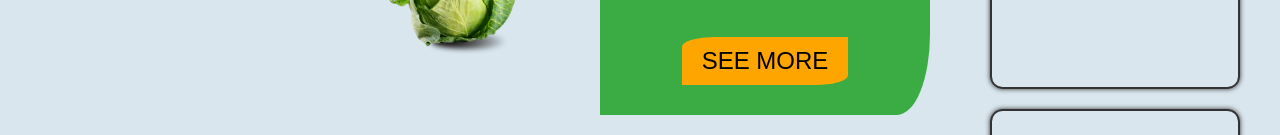
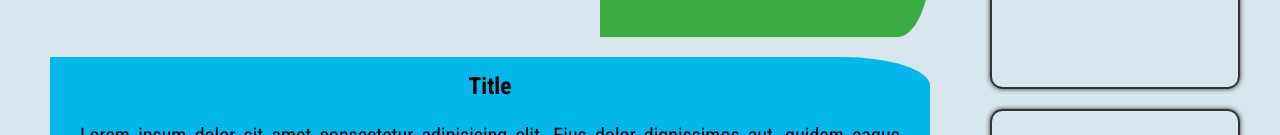
Before and after one commit to marcinsiewodnik/grocery-store-page, a plain HTML site: page index.html in a window 1280 px wide. Shown: the part 1623-1758 px from the top of the page. Drawn offline with nearby package versions, Linux system fonts and the light colour scheme.

Commit message:
Revision and small changes

```diff
--- a/css/about-section-grid.css
+++ b/css/about-section-grid.css
@@ -37,7 +37,6 @@ main .grid {
 
         font-size: 20px;
     }
-
 }
 
 main .grid div {
@@ -64,7 +63,6 @@ main .grid div p {
 
 /* Picture elements */
 
-
 main .grid div.picture {
 
     padding: 0;
@@ -83,54 +81,6 @@ main .grid div.picture img {
 
     display: block;
 
-}
-
-main .grid div.button-down {
-
-    grid-area: second;
-
-    background-color: #3BAC44;
-
-    /* This is a trick to position the button at the bottom */
-
-    display: flex;
-    flex-direction: column;
-}
-
-main .grid div.button-down p:last-child {
-
-    flex-grow: 1;
-
-    display: flex;
-    flex-direction: column;
-    justify-content: flex-end;
-
-    padding-top: 30px;
-}
-
-main .grid div.button-down p:last-child button {
-
-    align-self: center;
-
-    padding: 10px 20px;
-
-    font-size: 18px;
-    text-transform: uppercase;
-
-    background-color: orange;
-
-    border: none;
-
-    border-top-left-radius: 20%;
-    border-bottom-right-radius: 20%;
-}
-
-@media(min-width: 1025px){
-
-    main .grid div.button-down p:last-child button {
-
-        font-size: 24px;
-    }
 }
 
 /* Elements from 1 to 5 */
@@ -192,7 +142,6 @@ main .grid div:nth-of-type(5) {
 
     main .grid div:nth-of-type(5) {
 
-
         border-top-right-radius: 10%;
         border-bottom-left-radius: 10%;
     }
@@ -200,8 +149,6 @@ main .grid div:nth-of-type(5) {
 
 
 @media(orientation: landscape) {
-
-    /* We change the layout for this resolution -> pictures */
 
     main .grid {
 
@@ -239,12 +186,7 @@ main .grid div:nth-of-type(5) {
         margin: 10px;
     }
 
-    main .grid div:nth-of-type(3) {
-
-        margin: 0 10px;
-    }
-
-    main .grid div:nth-of-type(4) {
+    main .grid div:nth-of-type(3),   main .grid div:nth-of-type(4) {
 
         margin: 0 10px;
     }
--- a/css/nav.css
+++ b/css/nav.css
@@ -46,7 +46,6 @@ nav.main p.quotation {
 
     position: relative;
     z-index: 1;
-
 }
 
 nav.main .logo {
@@ -58,7 +57,6 @@ nav.main .logo {
 
     position: relative;
     z-index: 1;
-
 }
 
 nav.main .logo img {
--- a/index.html
+++ b/index.html
@@ -102,7 +102,7 @@
 
                         </div>
 
-                        <div class="button-down">
+                        <div>
 
                             <h3>Title</h3>
 
@@ -112,8 +112,6 @@
                                 adipisicing elit. Error, architecto quas voluptatem ducimus exercitationem quae nobis
                                 neque praesentium, provident mollitia eligendi laudantium nisi et quod ab doloremque!
                                 Eos, consequatur eligendi!</p>
-
-                            <p> <button>See more</button></p>
 
                         </div>
 
@@ -179,12 +177,6 @@
 
         <footer>
 
-            <div class="contact-info">
-
-                <p>Contact info</p>
-
-            </div>
-
             <div class="author">
 
                 <p>&copy; Marcin Siewodnik</p>
--- a/jquery/changeNav.js
+++ b/jquery/changeNav.js
@@ -21,4 +21,6 @@ const changeNav = () => {
     }
 }
 
+// Scrolling trigers this event
+
 $(window).on("scroll", changeNav);
--- a/jquery/offer.js
+++ b/jquery/offer.js
@@ -25,8 +25,6 @@ let offersArr = [
         desc: ["A lot of fruit", "Ideal for birthday", "Many flavours"],
         price: 20
     }
-
-
 ]
 
 // I create an array of divElements
@@ -43,7 +41,6 @@ offersArr = offersArr.map(offer => {
 
         </div>`
     )
-
 
     for (let i = 0; i < offer.desc.length; i++) {
 
--- a/jquery/products.js
+++ b/jquery/products.js
@@ -41,9 +41,7 @@ let productsArr = [
         name: 'juice',
         src: 'img/products/juice.png',
         price: 2.5
-
     },
-
 ]
 
 productsArr = productsArr.map(product => {
```
